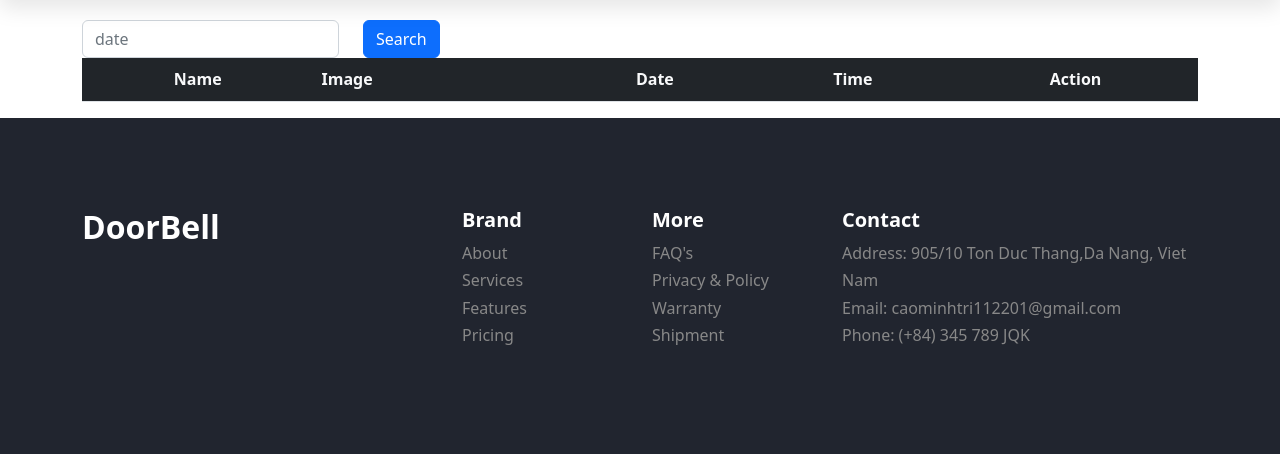
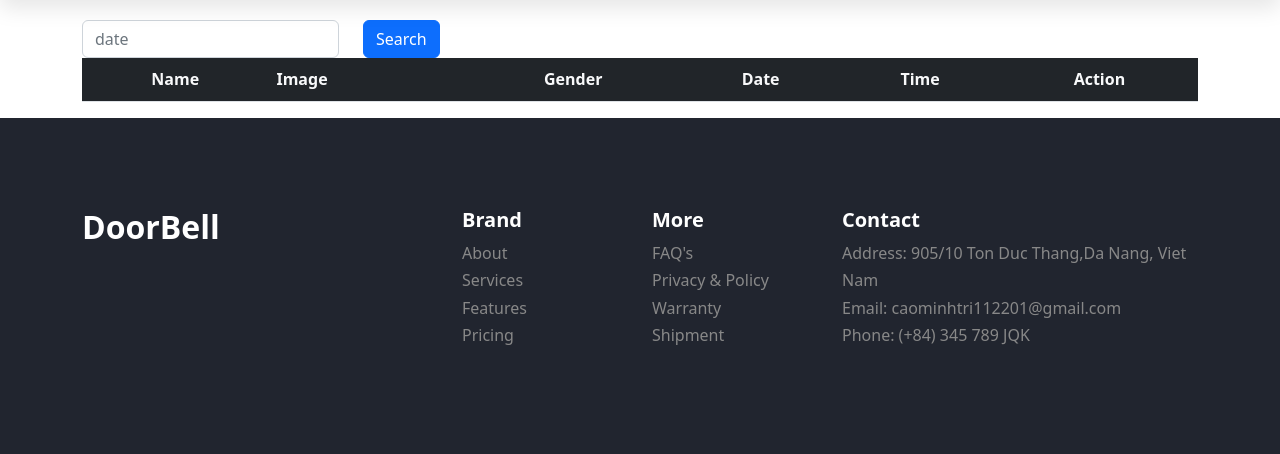
Before and after one commit to caominhtri1122001/PBL5, a Django app: page /manage/ in a window 1280 px wide. Shown: the part 60-514 px from the top of the page. Run offline with Django 4.2, Linux system fonts and the light colour scheme; data that the repository does not hold is empty.

Commit message:
gender detection

```diff
--- a/doorbell/models.py
+++ b/doorbell/models.py
@@ -4,5 +4,6 @@ from django.db import models
 class GuestImage(models.Model):
     name = models.CharField(max_length=200, null=True,blank=True)
     image = models.ImageField()
+    gender = models.CharField(max_length=20, null=True, blank=True, default="None")
     date = models.CharField(max_length=50,null=True,blank=True)
     time = models.CharField(max_length=50,null=True,blank=True)
--- a/doorbell/templates/manage.html
+++ b/doorbell/templates/manage.html
@@ -29,6 +29,7 @@
             <thead class="bg-dark text-light">
             <th style="text-align: center;">Name</th>
             <th>Image</th>
+            <th style="text-align: center;">Gender</th>
             <th style="text-align: center;">Date </th>
             <th style="text-align: center;">Time</th>
             <th style="text-align: center;">Action</th>
@@ -42,6 +43,9 @@
                     <td>
                         <img class="img-thumbnail" style="width: 200px;height: auto; text-align: center;"
                              src="{{ guest.image }}" alt="{{ guest.name }}" width="50px">
+                    </td>
+                    <td style="text-align:center;">
+                        {{ guest.gender }}
                     </td>
                     <td style="color: red;text-align:center;">
                         {{ guest.date }}
--- a/doorbell/views.py
+++ b/doorbell/views.py
@@ -38,16 +38,16 @@ def manage_view(request):
         guest = database.child('IMG').get().val()
         for key, value in guest.items():
             if (value['time'].split('T')[0] == keyword):
-                result = GuestImage(name=key, image=value['downloadURL'], date=value['time'].split('T')[0], time=value['time'].split('T')[1][:-1])
+                result = GuestImage(name=key, image=value['downloadURL'], date=value['time'].split('T')[0], time=value['time'].split('T')[1][:-1], gender=value['gender'])
                 guestList.append(result)
     else:
         guest = database.child('IMG').get().val()
         for key, value in guest.items():
-            # print(key, value)
+            print(key, value)
             # print(value['downloadURL'])
             # print(value['time'].split('T')[0])
             # print(value['time'].split('T')[1][:-1])
-            result = GuestImage(name=key, image=value['downloadURL'], date=value['time'].split('T')[0], time=value['time'].split('T')[1][:-1])
+            result = GuestImage(name=key, image=value['downloadURL'], date=value['time'].split('T')[0], time=value['time'].split('T')[1][:-1] ,gender=value['gender'])
             guestList.append(result)
 
     context = {
```
Also changed, not shown: db.sqlite3, doorbell/migrations/0003_guestimage_gender.py (added).
